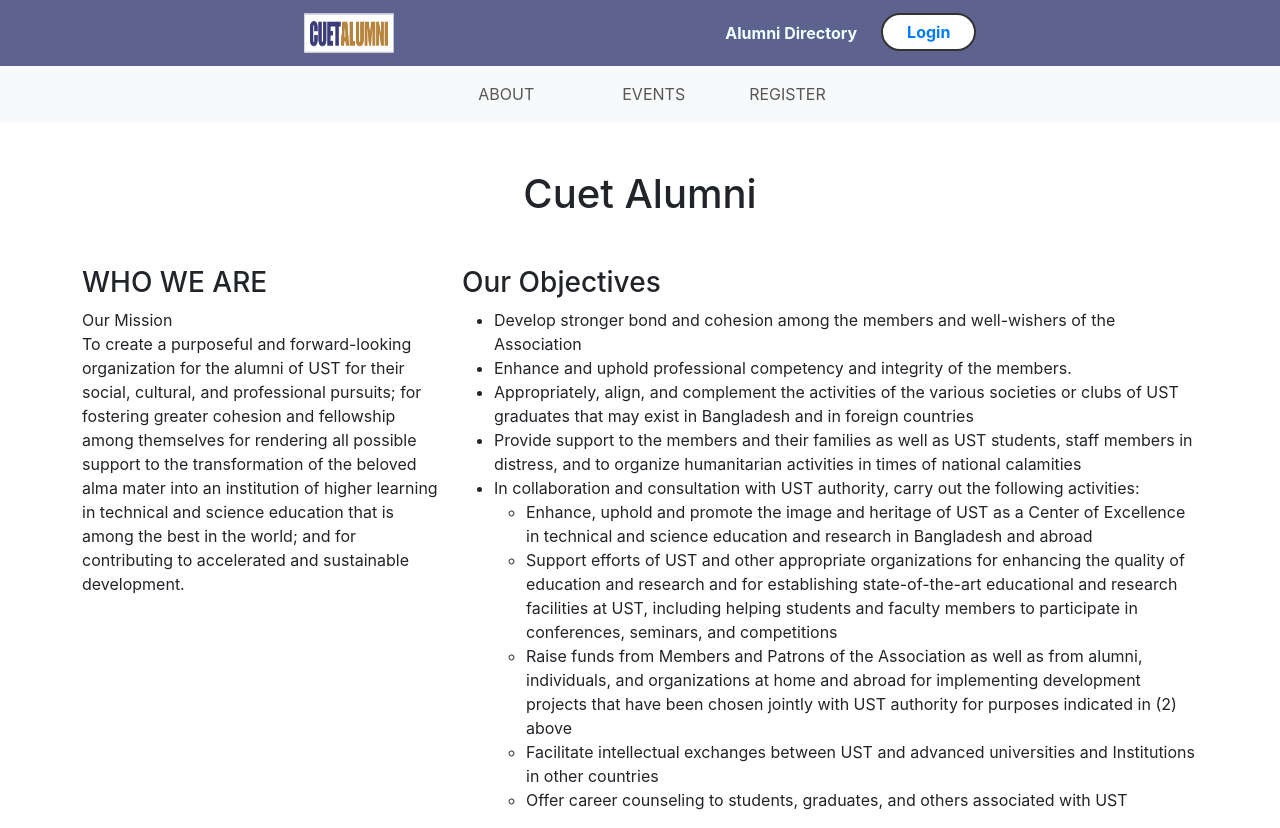
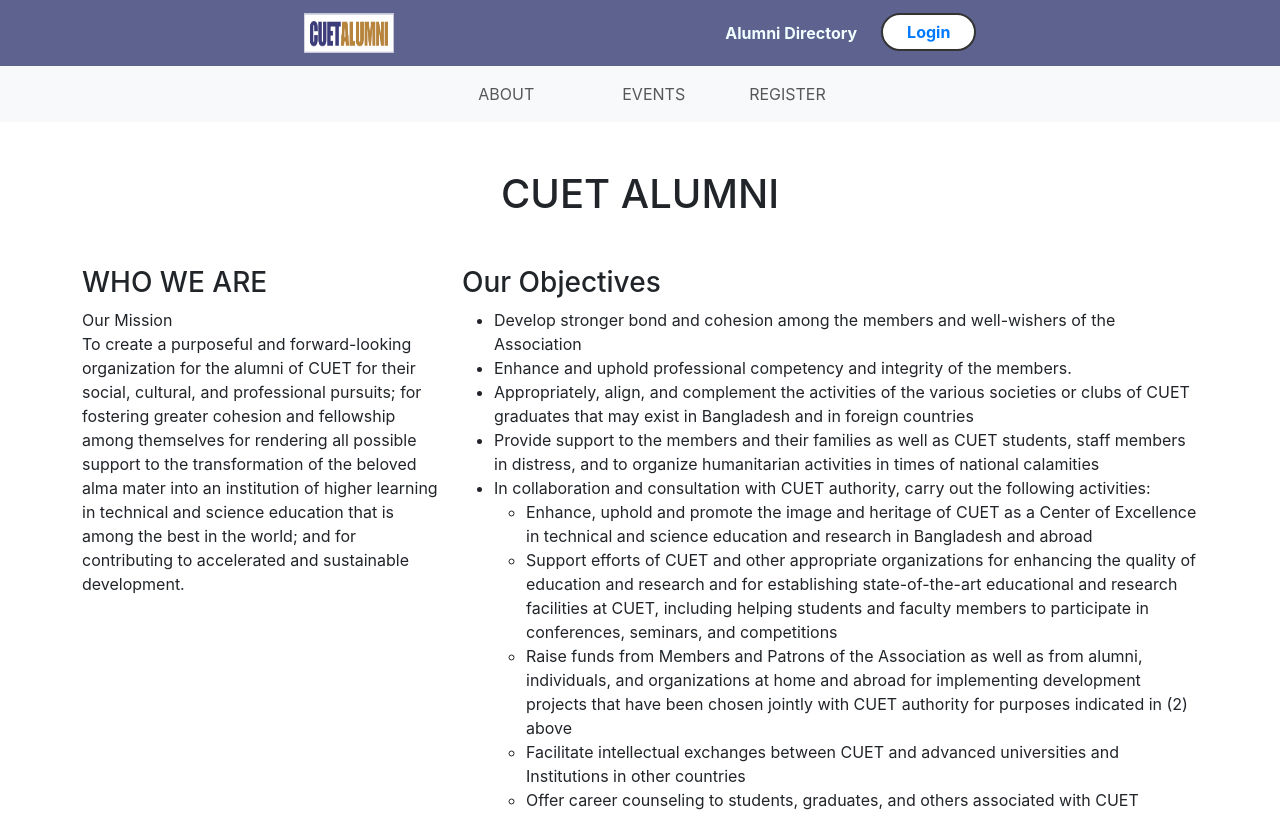
Before and after one commit to tanjummotin/CUET-Alumni-Portal, a React (Create React App) app: page /about in a window 1280 px wide. Built offline with nearby package versions, Linux system fonts and the light colour scheme.

Commit message:
change in about page

```diff
--- a/src/Components/about.jsx
+++ b/src/Components/about.jsx
@@ -3,14 +3,14 @@
 export default function About() {
   return (
     <div className="container">
-      <h1 className="text-center mt-5">Cuet Alumni</h1>
+      <h1 className="text-center mt-5">CUET ALUMNI</h1>
       <div className="row mt-5">
         <div className="col-md-4">
           <h3>WHO WE ARE</h3>
           <p>
             Our Mission <br />
             To create a purposeful and forward-looking organization for the
-            alumni of UST for their social, cultural, and professional pursuits;
+            alumni of CUET for their social, cultural, and professional pursuits;
             for fostering greater cohesion and fellowship among themselves for
             rendering all possible support to the transformation of the beloved
             alma mater into an institution of higher learning in technical and
@@ -31,29 +31,29 @@
             </li>
             <li>
               Appropriately, align, and complement the activities of the various
-              societies or clubs of UST graduates that may exist in Bangladesh
+              societies or clubs of CUET graduates that may exist in Bangladesh
               and in foreign countries
             </li>
             <li>
-              Provide support to the members and their families as well as UST
+              Provide support to the members and their families as well as CUET
               students, staff members in distress, and to organize humanitarian
               activities in times of national calamities
             </li>
             <li>
-              In collaboration and consultation with UST authority, carry out
+              In collaboration and consultation with CUET authority, carry out
               the following activities:
             </li>
             <ul>
               <li>
-                Enhance, uphold and promote the image and heritage of UST as a
+                Enhance, uphold and promote the image and heritage of CUET as a
                 Center of Excellence in technical and science education and
                 research in Bangladesh and abroad
               </li>
               <li>
-                Support efforts of UST and other appropriate organizations for
+                Support efforts of CUET and other appropriate organizations for
                 enhancing the quality of education and research and for
                 establishing state-of-the-art educational and research
-                facilities at UST, including helping students and faculty
+                facilities at CUET, including helping students and faculty
                 members to participate in conferences, seminars, and
                 competitions
               </li>
@@ -61,16 +61,16 @@
                 Raise funds from Members and Patrons of the Association as well
                 as from alumni, individuals, and organizations at home and
                 abroad for implementing development projects that have been
-                chosen jointly with UST authority for purposes indicated in (2)
+                chosen jointly with CUET authority for purposes indicated in (2)
                 above
               </li>
               <li>
-                Facilitate intellectual exchanges between UST and advanced
+                Facilitate intellectual exchanges between CUET and advanced
                 universities and Institutions in other countries
               </li>
               <li>
                 Offer career counseling to students, graduates, and others
-                associated with UST
+                associated with CUET
               </li>
             </ul>
           </ul>
```
